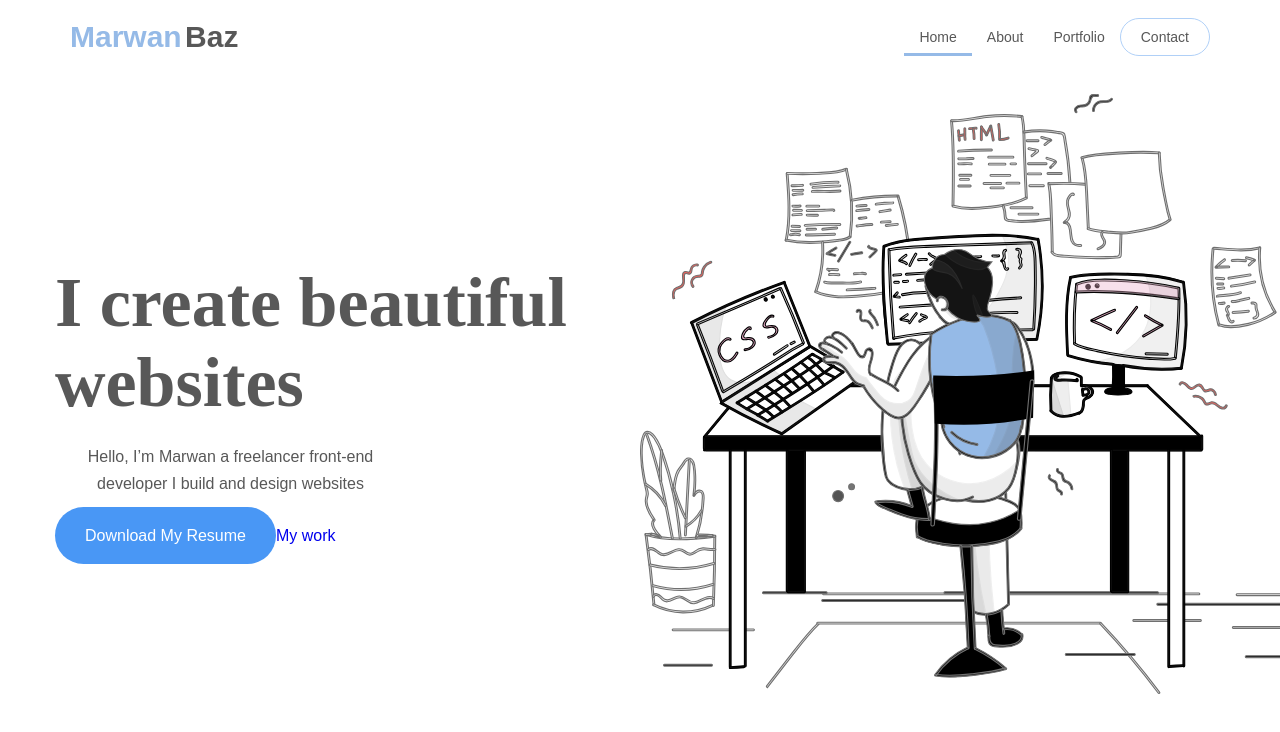
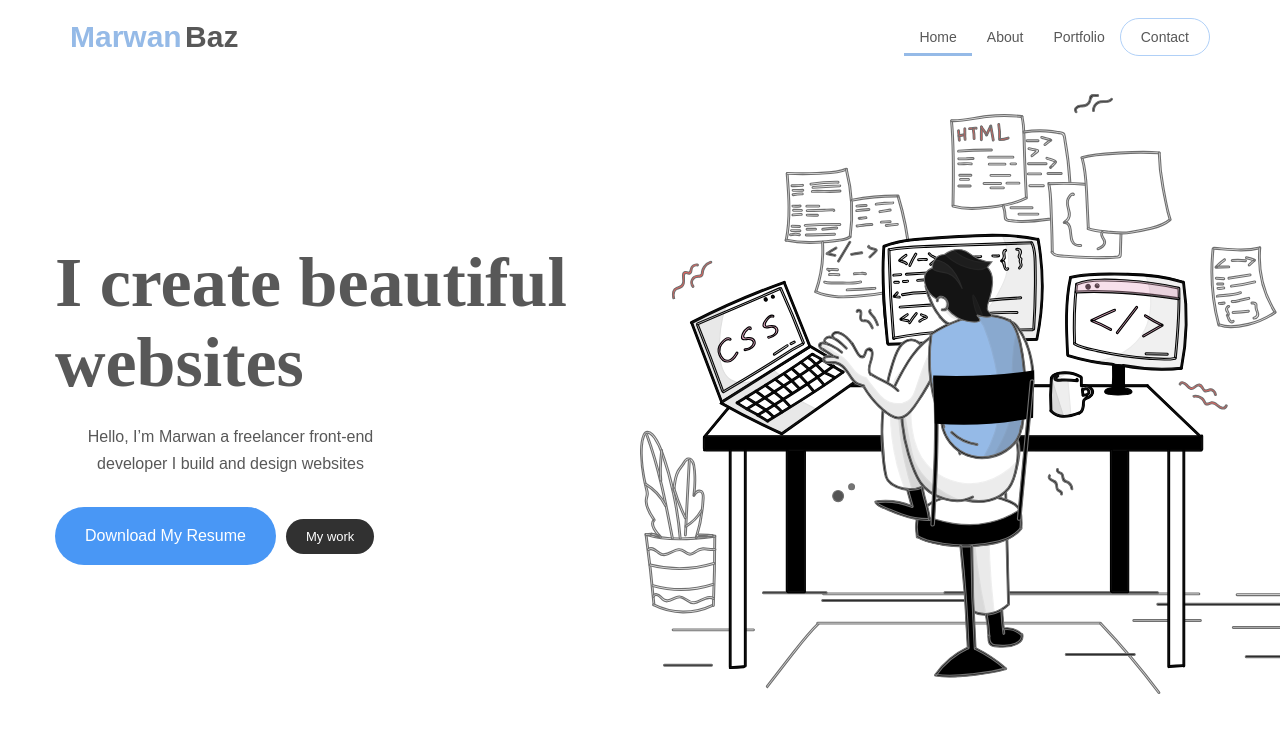
Before and after one commit to MarwanBz/portfolio-v2, a React (Vite) app: page / in a window 1280 px wide. Shown: the top 732 px of the page. Built offline with nearby package versions, Linux system fonts and the light colour scheme.

Commit message:
feat: complete buttons scss and clear unnaccacry styles

```diff
--- a/src/assets/styles/global.scss
+++ b/src/assets/styles/global.scss
@@ -1,3 +1,4 @@
+@use "sass:math";
 //! variables
 $primary-color: #95bae7;
 $primary-light: #b0d0f7;
@@ -28,16 +29,23 @@ $btn-radius: 30px;
   cursor: pointer;
   text-align: center;
   border: 0;
-
+  display: inline-block;
+  margin-right: 10px;
   &:hover {
-    background-color: $primary-color;
+    @if  $bg-color ==  $primary-dark {
+      background-color: $primary-color;
+    }@else if $bg-color ==  $secondary-dark{
+      background-color: $secondary-color;
+    }
   }
   &:active {
     -webkit-transform: scale($btn-scale);
     transform: scale($btn-scale);
-    background-color: $primary-light;
-    transform: rotate(180deg);
-    // border: 1px solid red;
+    @if $bg-color == $primary-dark {
+      background-color: $primary-light;
+    }@else if $bg-color == $secondary-dark {
+      background-color: $secondary-light;
+    }
   }
 }
 
--- a/src/components/LandingPage/LandingPage.scss
+++ b/src/components/LandingPage/LandingPage.scss
@@ -31,7 +31,10 @@
 
       .btn-landing {
         a.primary-btn {
-          @include button-styles($primary-dark, 2, 16px, 20px 30px);
+          @include button-styles($primary-dark, 0.97, 16px, 20px 30px);
+        }
+        a.secondary-btn {
+          @include button-styles($secondary-dark, 0.93, 13px, 10px 20px);
         }
       }
     }
@@ -50,50 +53,4 @@
   }
 }
 
-.primary-btn {
-  // @include button-styles($primary-color,0.91 ,16px,20px 30px)
-  // color: #fff;
-  // background-color: $primary-color;
-  // outline: none;
-  // border: 0;
-  // padding: 15px 25px;
-  // border-radius: 30px;
-  // text-align: center;
-  // font-size: 16px;
-  // box-shadow: 0 4px 12px $primary-color;
-  // cursor: pointer;
-  // transition: all 0.3s ease-in-out;
-  // margin-right: 10px;
-}
-
-// .primary-btn:hover {
-//   transform: scale(0.98);
-// }
-
-// .primary-btn:active {
-//   box-shadow: none;
-//   transform: scale(0.91);
-// }
-
-// .secondary-btn {
-//   color: #fff;
-//   background-color: $secondary-color;
-//   outline: none;
-//   border: 0;
-//   padding: 10px 20px;
-//   border-radius: 30px;
-//   cursor: pointer;
-//   transition: all 0.3s ease-in-out;
-//   font-size: 13px;
-// }
-
-// .secondary-btn:hover {
-//   transform: scale(0.98);
-// }
-
-// .secondary-btn:active {
-//   box-shadow: none;
-//   transform: scale(0.91);
-// }
-
 /* *end of landing */
```
